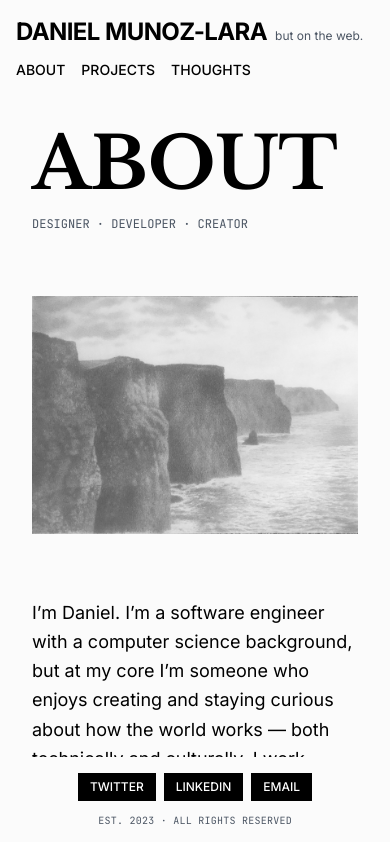
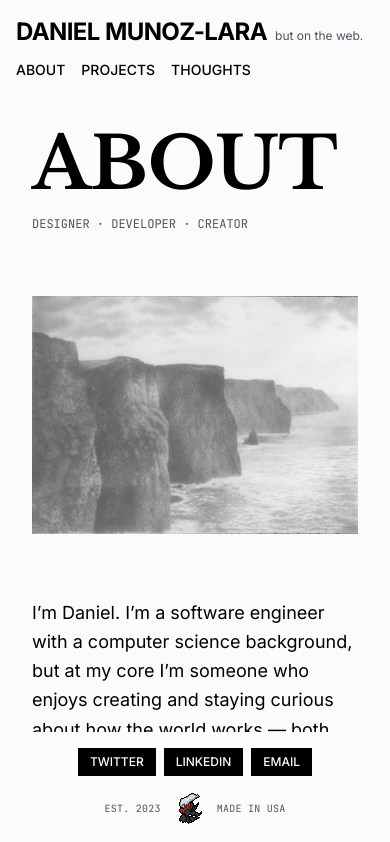
Before and after one commit to danielmnuoz/meonweb, a Next.js app: page /about in a window 390 px wide. Shown: the top 842 px of the page. Built offline with nearby package versions, Linux system fonts and the light colour scheme.

Commit message:
added pokemon sprite to mobile and fixed wallpaper

```diff
--- a/app/components/Footer.tsx
+++ b/app/components/Footer.tsx
@@ -12,8 +12,12 @@ export default function Footer() {
           </Link>
         </div>
         {/* Simplified metadata for mobile */}
-        <div className="md:hidden font-mono text-[10px] tracking-wide text-center text-gray-600">
-          EST. 2023 · ALL RIGHTS RESERVED
+        <div className="md:hidden font-mono text-[10px] tracking-wide text-center text-gray-600 flex items-center justify-center gap-2">
+          <span>EST. 2023</span>
+          <Link href="/team">
+            <div className="pokemon-sprite" />
+          </Link>
+          <span>MADE IN USA</span>
         </div>
 
         {/* Right: Social links */}
--- a/app/team/page.tsx
+++ b/app/team/page.tsx
@@ -115,7 +115,7 @@ export default function Team() {
     if (introPhase === "waiting") {
       const timeout = setTimeout(() => {
         setIntroPhase("ready");
-      }, 2000);
+      }, 500);
       return () => clearTimeout(timeout);
     }
   }, [introPhase]);
@@ -143,7 +143,7 @@ export default function Team() {
 
   return (
     <div
-      className={`min-h-screen bg-repeat flex flex-col ${pokemonFont.className}`}
+      className={`min-h-screen bg-cover bg-center flex flex-col ${pokemonFont.className}`}
       style={{
         backgroundImage: "url('/pixelgrass.png')",
         imageRendering: "pixelated",
```
